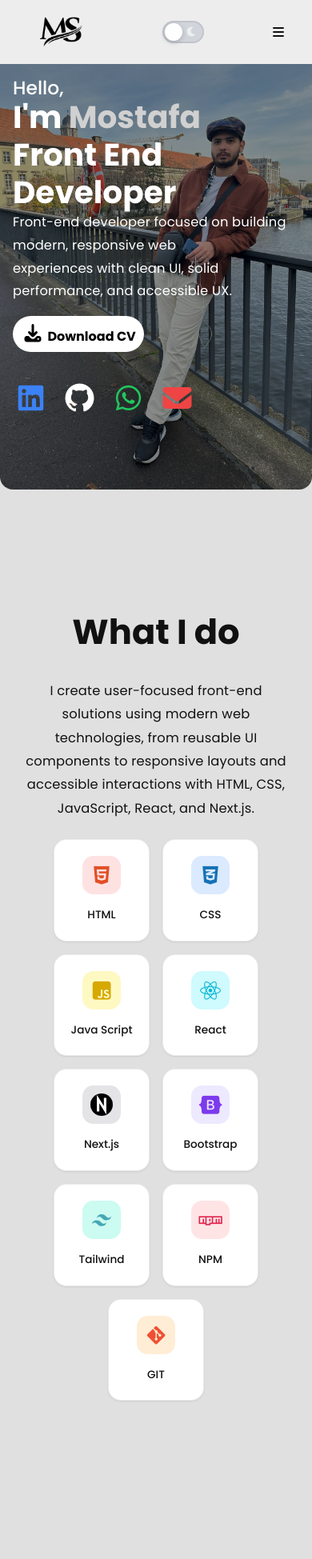
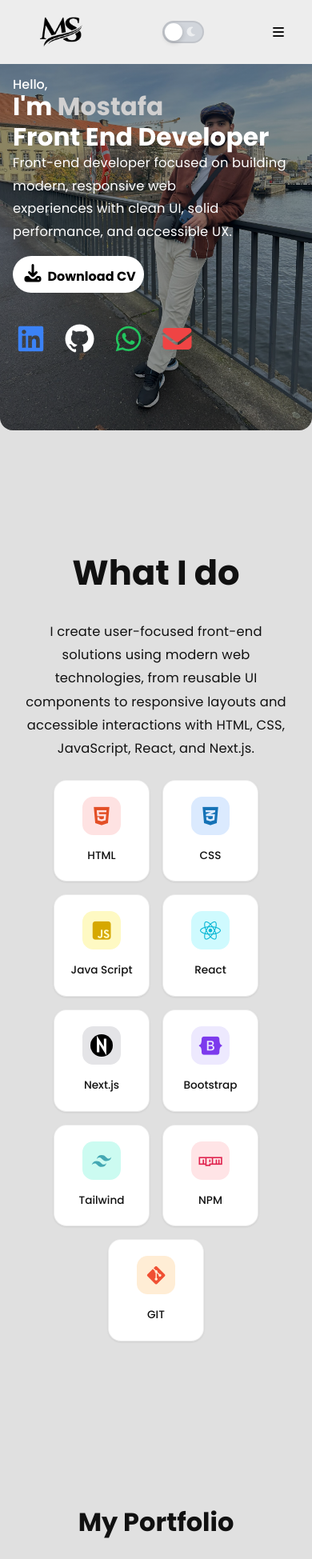
Before and after one commit to mostgiu/mostafa-s-portfolio, a React (Vite) app: page / in a window 390 px wide. Shown: the top 1949 px of the page at 80% size. Built offline with nearby package versions, Linux system fonts and the light colour scheme.

Commit message:
Improve dark-mode contrast, keyboard focus states, and fluid typography
Co-Authored-By: Claude Sonnet 5 <noreply@anthropic.com>

```diff
--- a/src/Components/Intro/intro.css
+++ b/src/Components/Intro/intro.css
@@ -38,7 +38,7 @@
     min-height: auto;
     width: 58%;
     padding: 2rem;
-    font-size: 2.75rem;
+    font-size: clamp(1.9rem, 1.1rem + 3.5vw, 2.75rem);
     font-weight: 700;
     line-height: 1.2;
     display: flex;
@@ -52,7 +52,7 @@
 }
 
 .hello {
-    font-size: 1.2rem;
+    font-size: clamp(1rem, 0.85rem + 0.6vw, 1.2rem);
     font-weight: 500;
     color: var(--color-text-muted);
 }
@@ -153,7 +153,6 @@
     }
 
     .introContent {
-        font-size: 10vw;
         color: #fff;
         min-height: auto;
         padding-bottom: 3rem;
@@ -161,7 +160,6 @@
         padding: 1rem;
     }
     .hello {
-        font-size: 6vw;
         color: #fff;
     }
     .introPara{
--- a/src/Components/Navbar/navbar.css
+++ b/src/Components/Navbar/navbar.css
@@ -116,6 +116,12 @@
   border-bottom: 3px solid var(--color-accent);
 }
 
+.desktopMenuListItem:focus-visible,
+.listItem:focus-visible {
+  outline: 2px solid var(--color-accent);
+  outline-offset: 2px;
+}
+
 .desktopMenuListItem.active {
   border-bottom: 3px solid var(--color-accent);
 }
--- a/src/Components/Works/works.css
+++ b/src/Components/Works/works.css
@@ -15,7 +15,7 @@
 
 .worksTitle {
   margin: 1rem 0;
-  font-size: 2.7rem;
+  font-size: clamp(2rem, 1.5rem + 2vw, 2.7rem);
   font-weight: 700;
 }
 
@@ -213,6 +213,10 @@ body.dark .project:hover {
     background-color: #ccfbf1;
   }
 
+  body.dark .feature-icon {
+    background-color: color-mix(in srgb, currentColor 18%, transparent);
+  }
+
   /* Project Links */
   .project-links {
     display: flex;
@@ -234,6 +238,12 @@ body.dark .project:hover {
     font-weight: 500;
     letter-spacing: 0.1px;
     transition: all 0.2s ease;
+  }
+
+  .project-link:focus-visible,
+  .visit-btn:focus-visible {
+    outline: 2px solid var(--color-accent);
+    outline-offset: 2px;
   }
 
   .github-link:hover {
```
